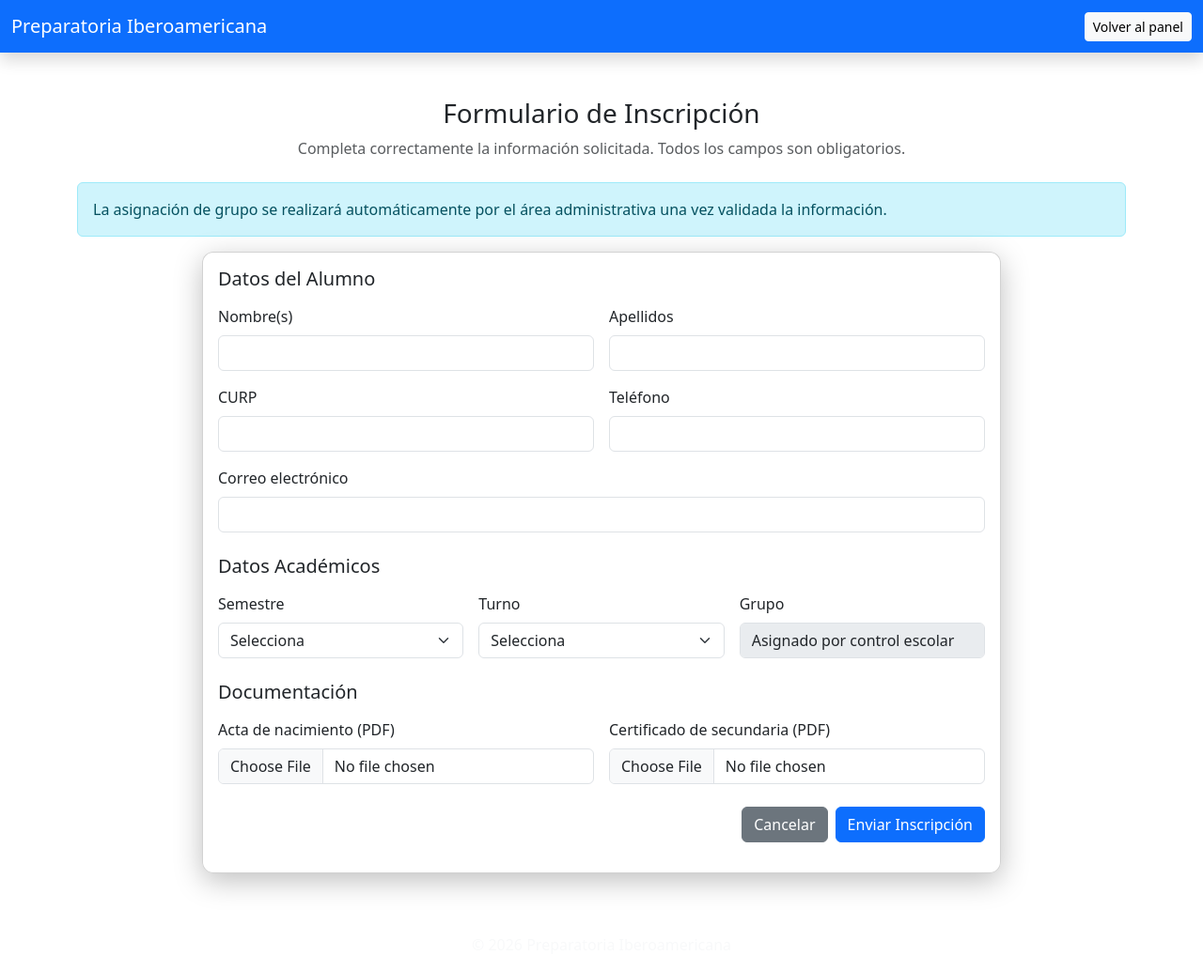
After one commit to brayandiazmorales/Sitio-web, a PHP site: page /inscripcion.html in a window 1280 px wide. The commit adds this page. Shown: the whole page at 94% size. Run offline with PHP 8.4, Linux system fonts and the light colour scheme.

Commit message:
se agregaron nuevos apartados

```diff
--- a/css/style.css
+++ b/css/style.css
@@ -12,3 +12,43 @@
     width: 100%;
     margin-top: 20px;
 }
+
+/* =========================
+   CARD GENERAL
+========================= */
+.card {
+    background: rgba(255, 255, 255, 0.95);
+    border-radius: 12px;
+    box-shadow: 0 8px 30px rgba(0,0,0,0.25);
+}
+
+/* Voucher ancho controlado */
+.voucher-card {
+    max-width: 850px;
+}
+
+/* =========================
+   IMPRESIÓN (MUY IMPORTANTE)
+========================= */
+@media print {
+
+    body {
+        background: white !important;
+    }
+
+    nav,
+    footer,
+    .no-print {
+        display: none !important;
+    }
+
+    .card {
+        box-shadow: none !important;
+        border: 1px solid #000;
+    }
+
+    .container {
+        margin: 0;
+        padding: 0;
+    }
+}
--- /dev/null
+++ b/inscripcion.html
@@ -0,0 +1,165 @@
+<html lang="es">
+<head>
+    <meta charset="UTF-8">
+    <title>Inscripción | Sistema Escolar</title>
+    <meta name="viewport" content="width=device-width, initial-scale=1">
+    <!-- Bootstrap -->
+    <link href="https://cdn.jsdelivr.net/npm/bootstrap@5.3.2/dist/css/bootstrap.min.css" rel="stylesheet">
+    <!-- CSS -->
+    <link rel="stylesheet" href="css/style.css">
+</head>
+<body class="fondo-panel">
+<!-- NAVBAR -->
+<nav class="navbar navbar-expand-lg navbar-dark bg-primary shadow">
+    <div class="container-fluid">
+        <span class="navbar-brand">Preparatoria Iberoamericana</span>
+        <a href="panel-alumno.html" class="btn btn-light btn-sm">Volver al panel</a>
+    </div>
+</nav>
+<!-- CONTENIDO -->
+<div class="container my-5">
+    <div class="text-center mb-4">
+        <h3>Formulario de Inscripción</h3>
+        <p class="text-muted">
+            Completa correctamente la información solicitada. Todos los campos son obligatorios.
+        </p>
+    </div>
+    <!-- MENSAJE INFORMATIVO -->
+    <div class="alert alert-info">
+        La asignación de grupo se realizará automáticamente por el área administrativa una vez validada la información.
+    </div>
+    <!-- FORMULARIO -->
+    <div class="card mx-auto" style="max-width: 850px;">
+        <div class="card-body">
+            <form novalidate>
+                <!-- DATOS PERSONALES -->
+                <h5 class="mb-3">Datos del Alumno</h5>
+                <div class="row g-3 mb-4">
+                    <div class="col-md-6">
+                        <label class="form-label">Nombre(s)</label>
+                        <input type="text" class="form-control" required minlength="3">
+                        <div class="invalid-feedback">
+                            Ingresa un nombre válido.
+                        </div>
+                    </div>
+                    <div class="col-md-6">
+                        <label class="form-label">Apellidos</label>
+                        <input type="text" class="form-control" required minlength="3">
+                        <div class="invalid-feedback">
+                            Ingresa los apellidos completos.
+                        </div>
+                    </div>
+                    <div class="col-md-6">
+                        <label class="form-label">CURP</label>
+                        <input type="text"
+                               class="form-control"
+                               pattern="[A-Z]{4}[0-9]{6}[A-Z]{6}[0-9]{2}"
+                               required>
+                        <div class="invalid-feedback">
+                            CURP no válida.
+                        </div>
+                    </div>
+                    <div class="col-md-6">
+                        <label class="form-label">Teléfono</label>
+                        <input type="tel"
+                               class="form-control"
+                               pattern="[0-9]{10}"
+                               required>
+                        <div class="invalid-feedback">
+                            Ingresa un número de 10 dígitos.
+                        </div>
+                    </div>
+                    <div class="col-md-12">
+                        <label class="form-label">Correo electrónico</label>
+                        <input type="email" class="form-control" required>
+                        <div class="invalid-feedback">
+                            Ingresa un correo válido.
+                        </div>
+                    </div>
+                </div>
+                <!-- DATOS ACADÉMICOS -->
+                <h5 class="mb-3">Datos Académicos</h5>
+                <div class="row g-3 mb-4">
+                    <div class="col-md-4">
+                        <label class="form-label">Semestre</label>
+                        <select class="form-select" required>
+                            <option value="">Selecciona</option>
+                            <option>1°</option>
+                            <option>2°</option>
+                            <option>3°</option>
+                            <option>4°</option>
+                            <option>5°</option>
+                            <option>6°</option>
+                        </select>
+                        <div class="invalid-feedback">
+                            Selecciona un semestre.
+                        </div>
+                    </div>
+
+                    <div class="col-md-4">
+                        <label class="form-label">Turno</label>
+                        <select class="form-select" required>
+                            <option value="">Selecciona</option>
+                            <option>Matutino</option>
+                            <option>Vespertino</option>
+                        </select>
+                        <div class="invalid-feedback">
+                            Selecciona un turno.
+                        </div>
+                    </div>
+                    <div class="col-md-4">
+                        <label class="form-label">Grupo</label>
+                        <input type="text"class="form-control" value="Asignado por control escolar" disabled>
+                    </div>
+                </div>
+                <!-- DOCUMENTACIÓN -->
+                <h5 class="mb-3">Documentación</h5>
+                <div class="row g-3 mb-4">
+                    <div class="col-md-6">
+                        <label class="form-label">Acta de nacimiento (PDF)</label>
+                        <input type="file" class="form-control" accept=".pdf" required>
+                        <div class="invalid-feedback">
+                            Adjunta el documento en formato PDF.
+                        </div>
+                    </div>
+                    <div class="col-md-6">
+                        <label class="form-label">Certificado de secundaria (PDF)</label>
+                        <input type="file" class="form-control" accept=".pdf" required>
+                        <div class="invalid-feedback">
+                            Adjunta el documento en formato PDF.
+                        </div>
+                    </div>
+                </div>
+                <!-- BOTONES -->
+                <div class="d-flex justify-content-end gap-2">
+                    <a href="panel-alumno.html" class="btn btn-secondary">Cancelar</a>
+                    <button type="submit" class="btn btn-primary">
+                        Enviar Inscripción
+                    </button>
+                </div>
+            </form>
+        </div>
+    </div>
+</div>
+<!-- FOOTER -->
+<footer class="text-center text-light py-3 mt-5">
+    © 2026 Preparatoria Iberoamericana
+</footer>
+<!-- VALIDACIÓN BOOTSTRAP -->
+<script>
+(() => {
+    'use strict';
+    const forms = document.querySelectorAll('form');
+    Array.from(forms).forEach(form => {
+        form.addEventListener('submit', event => {
+            if (!form.checkValidity()) {
+                event.preventDefault();
+                event.stopPropagation();
+            }
+            form.classList.add('was-validated');
+        }, false);
+    });
+})();
+</script>
+</body>
+</html>
```
Also changed, not shown: index.html (+0 -14 lines), panel-admin.html (added, +123 -0 lines), voucher.html (added, +84 -0 lines).
